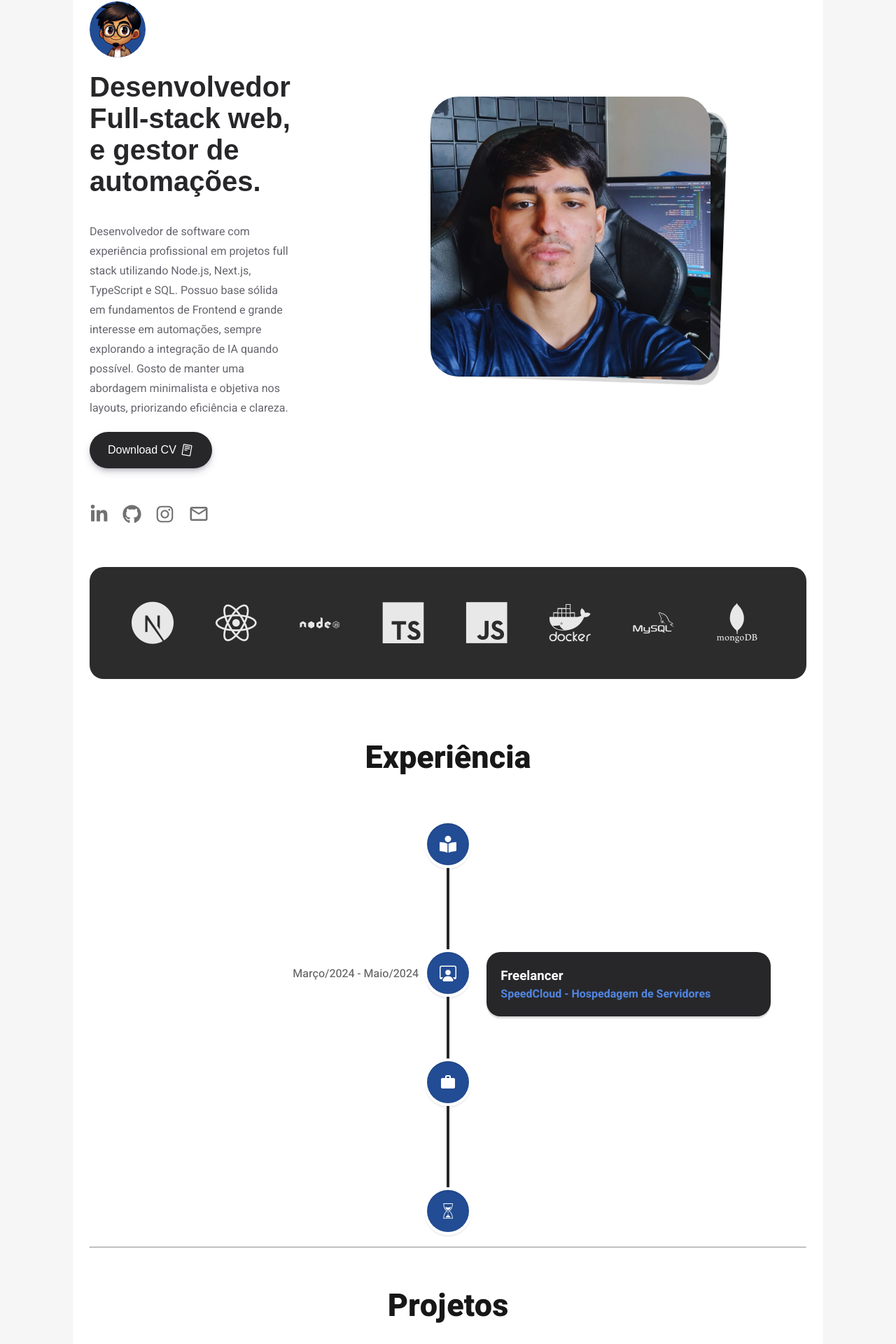
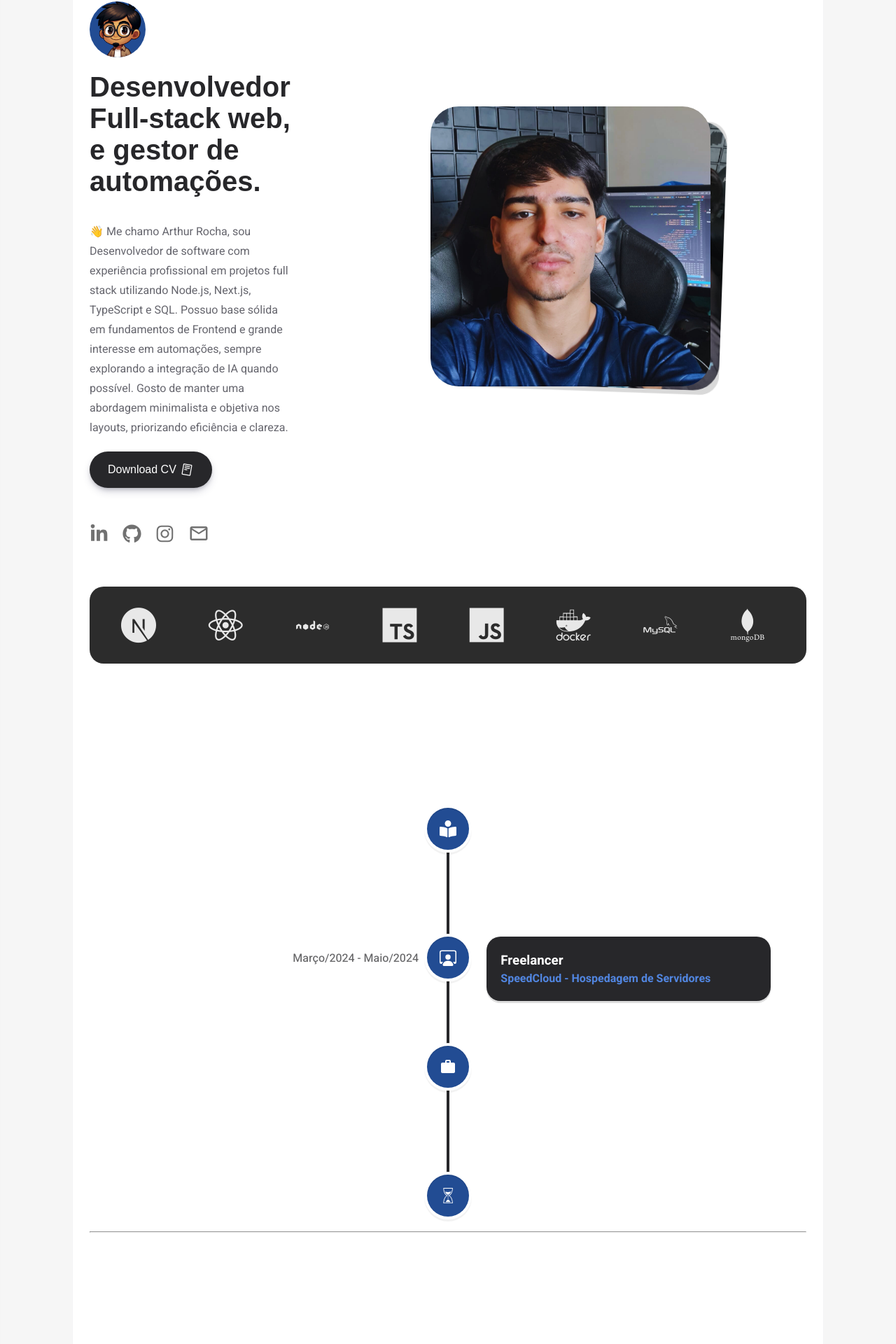
Before and after one commit to zinfex/portifolio-arthur-rocha, a Next.js app: page / in a window 1280 px wide. Shown: the part 128-2048 px from the top of the page at 70% size. Built offline with nearby package versions, Linux system fonts and the light colour scheme.

Commit message:
Animations GSAP + CSS, Responsive projects

```diff
--- a/package.json
+++ b/package.json
@@ -9,6 +9,7 @@
     "lint": "next lint"
   },
   "dependencies": {
+    "gsap": "^3.12.7",
     "next": "15.2.3",
     "react": "^19.0.0",
     "react-dom": "^19.0.0",
--- a/src/app/globals.css
+++ b/src/app/globals.css
@@ -27,7 +27,7 @@ html {
 }
 
 ::-webkit-scrollbar {
-	width: 10px;
+	width: 8px;
 }
 
 ::-webkit-scrollbar-track {
@@ -228,3 +228,18 @@ img.logo {
 .homepage-socials a:hover {
   color: rgb(28, 28, 28);
 }
+
+.homepage-first-area-right-side {
+  animation: slideInRight 1s ease forwards;
+}
+
+@keyframes slideInRight {
+  from {
+    transform: translateY(100px);
+    opacity: 0;
+  }
+  to {
+    transform: translateY(0);
+    opacity: 1;
+  }
+}
--- a/src/app/page.jsx
+++ b/src/app/page.jsx
@@ -101,7 +101,7 @@ export default function Home() {
                 Desenvolvedor Full-stack web, e gestor de automações.
               </div>
               <div className='subtitle homepage-subtitle'>
-                Desenvolvedor de software com experiência profissional em projetos full stack utilizando Node.js, Next.js, TypeScript e SQL. Possuo base sólida em fundamentos de Frontend e grande interesse em automações, sempre explorando a integração de IA quando possível. Gosto de manter uma abordagem minimalista e objetiva nos layouts, priorizando eficiência e clareza.
+               👋 Me chamo Arthur Rocha, sou Desenvolvedor de software com experiência profissional em projetos full stack utilizando Node.js, Next.js, TypeScript e SQL. Possuo base sólida em fundamentos de Frontend e grande interesse em automações, sempre explorando a integração de IA quando possível. Gosto de manter uma abordagem minimalista e objetiva nos layouts, priorizando eficiência e clareza.
               </div>
             </div>
             <div className="homepage-first-area-right-side">
--- a/src/components/Projects/Projects.jsx
+++ b/src/components/Projects/Projects.jsx
@@ -1,9 +1,8 @@
 'use client'
 
 import "./projects.css";
-import Image from "next/image";
 import { IoIosLink } from "react-icons/io";
-import { useState } from "react";
+import { useEffect, useRef } from "react";
 //stacks:
 import { SiTypescript } from "react-icons/si";
 import { IoLogoJavascript } from "react-icons/io5";
@@ -15,8 +14,32 @@ import 'swiper/css';
 import 'swiper/css/pagination';
 import 'swiper/css/navigation';
 import { Pagination, Navigation } from 'swiper/modules';
+import gsap from "gsap";
+import { ScrollTrigger } from "gsap/ScrollTrigger";
+
+
 
 export default function Projects() {
+  const titleRef2 = useRef(null)
+  useEffect(() => {
+    gsap.registerPlugin(ScrollTrigger);
+
+    gsap.fromTo(
+      titleRef2.current,
+      { opacity: 0, y: 50 },
+      {
+        opacity: 1,
+        y: 0,
+        duration: 1,
+        scrollTrigger: {
+          trigger: titleRef2.current, // elemento que dispara
+          start: "top 80%",          // quando chegar a 80% da tela
+          toggleActions: "play none none reverse",
+        },
+      }
+    )
+  }, [])
+
   const projects = [
     {
       title: 'Simple Forms',
@@ -46,7 +69,7 @@ export default function Projects() {
 
   return (
     <div className="homepage-projects" id="projetos">
-        <div className="title-track title-track-projects" style={{marginBottom: 0, marginTop: 10}}>Projetos</div>
+        <div className="title-track title-track-projects" style={{marginBottom: 0}} ref={titleRef2}>Projetos</div>
 
         <div className="all-projects-container">
             {projects.map((project, index) => {
--- a/src/components/Projects/projects.css
+++ b/src/components/Projects/projects.css
@@ -61,8 +61,11 @@
 }
 
 .project-container-mobile {
-    width: 200px;
+    width: 400px;
+    background-color: #d7d7d732;
+    border-radius: 20px;
     align-self: center;
+    padding: 10px;
 }
 
 .all-projects-container-mobile {
@@ -70,6 +73,8 @@
     justify-content: center;
     align-content: center;
     cursor: pointer;
+    height: 300px;
+    margin-bottom: 100px;
 }
 
 .swiper-backface-hidden .swiper-slide {
@@ -83,6 +88,11 @@
     transform: scale(0.7);
 }
 
+.title-track-projects {
+    margin-top: 10px;
+}
+
+
 @media (max-width: 768px) {
     .all-projects-container {
         display: none;
@@ -91,6 +101,11 @@
     .homepage-projects {
         padding-top: 0;
     }
+
+    .title-track-projects {
+        margin-top: 50px;
+    }
+
 }
 
 @media (min-width: 768px) {
@@ -99,6 +114,7 @@
     }
 }
 
-.title-track-projects {
-    margin-bottom: 0;
+
+.mySwiper {
+    width: 100%;
 }
--- a/src/components/Skills/Skills.jsx
+++ b/src/components/Skills/Skills.jsx
@@ -1,10 +1,37 @@
-'use client'
+"use client";
 
-import './skill.css'
+import { useRef, useEffect } from "react";
+import { gsap } from "gsap";
+import { ScrollTrigger } from "gsap/ScrollTrigger";
+import "./skill.css";
 
 export default function Skills() {
+    const skillsRef = useRef(null);
+
+
+    useEffect(() => {
+        // 2) Registrar plugin do ScrollTrigger
+        gsap.registerPlugin(ScrollTrigger);
+
+        // 3) Animação de entrada
+        gsap.fromTo(
+          skillsRef.current,
+          { opacity: 0, y: 50 }, // estado inicial
+          {
+            opacity: 1,
+            y: 0,
+            duration: 0.5,
+            scrollTrigger: {
+              trigger: skillsRef.current, // elemento que dispara
+              start: "top 80%",          // quando o topo dele chegar a 80% da tela
+
+            },
+          }
+        );
+      }, []);
+
     return (
-        <div className='skills'>
+        <div className='skills' ref={skillsRef}>
             <i className="devicon-nextjs-plain"></i>
             <i className="devicon-react-original"></i>
             <i className="devicon-nodejs-plain-wordmark"></i>
--- a/src/components/Skills/skill.css
+++ b/src/components/Skills/skill.css
@@ -1,11 +1,11 @@
 .skills {
     width: 100%;
-    padding: 50px;
+    padding: 30px;
     margin-top: 50px;
     background-color: #2c2c2c;
     border-radius: 200px;
+    display: grid;
 
-    display: grid;
     gap: 30px;
     grid-template-columns: repeat(auto-fit, minmax(80px, 1fr));
   }
@@ -19,7 +19,7 @@
   .skills img,
   .skills i {
     border-radius: 20px;
-    font-size: 60px;
+    font-size: 50px;
     width: 80px;
     cursor: pointer;
     filter: invert(1);
--- a/src/components/Track/Track.jsx
+++ b/src/components/Track/Track.jsx
@@ -1,11 +1,42 @@
-import Experience from './Exp';
-import './track.css'
-import Image from "next/image";
+"use client";
+
+import { useRef, useEffect } from "react";
+import { gsap } from "gsap";
+import { ScrollTrigger } from "gsap/ScrollTrigger";
+import Experience from "./Exp";
+import "./track.css";
+
 export default function Track() {
-    return (
-        <div className="homepage-track">
-                <div className="title-track">Experiência</div>
-                <Experience />
-        </div>
-    )
+  // 1) Criar referência
+  const titleRef = useRef(null);
+
+  useEffect(() => {
+    // 2) Registrar o plugin do ScrollTrigger
+    gsap.registerPlugin(ScrollTrigger);
+
+    // 3) Definir animação
+    gsap.fromTo(
+      titleRef.current,
+      { opacity: 0, y: 50 },
+      {
+        opacity: 1,
+        y: 0,
+        duration: 1,
+        scrollTrigger: {
+          trigger: titleRef.current, // elemento que dispara
+          start: "top 80%",          // quando chegar a 80% da tela
+          toggleActions: "play none none reverse",
+        },
+      }
+    );
+  }, []);
+
+  return (
+    <div className="homepage-track">
+      <div className="title-track" ref={titleRef}>
+        Experiência
+      </div>
+      <Experience />
+    </div>
+  );
 }
--- a/src/components/Track/track.css
+++ b/src/components/Track/track.css
@@ -8,7 +8,7 @@
 
 .title-track {
   font-size: 45px;
-  font-weight: 800;
+  font-weight: 700;
   text-align: center;
   margin-bottom: 60px;
 }
```
Also changed, not shown: 1 other file (tests, documents, lock files or other folders).
